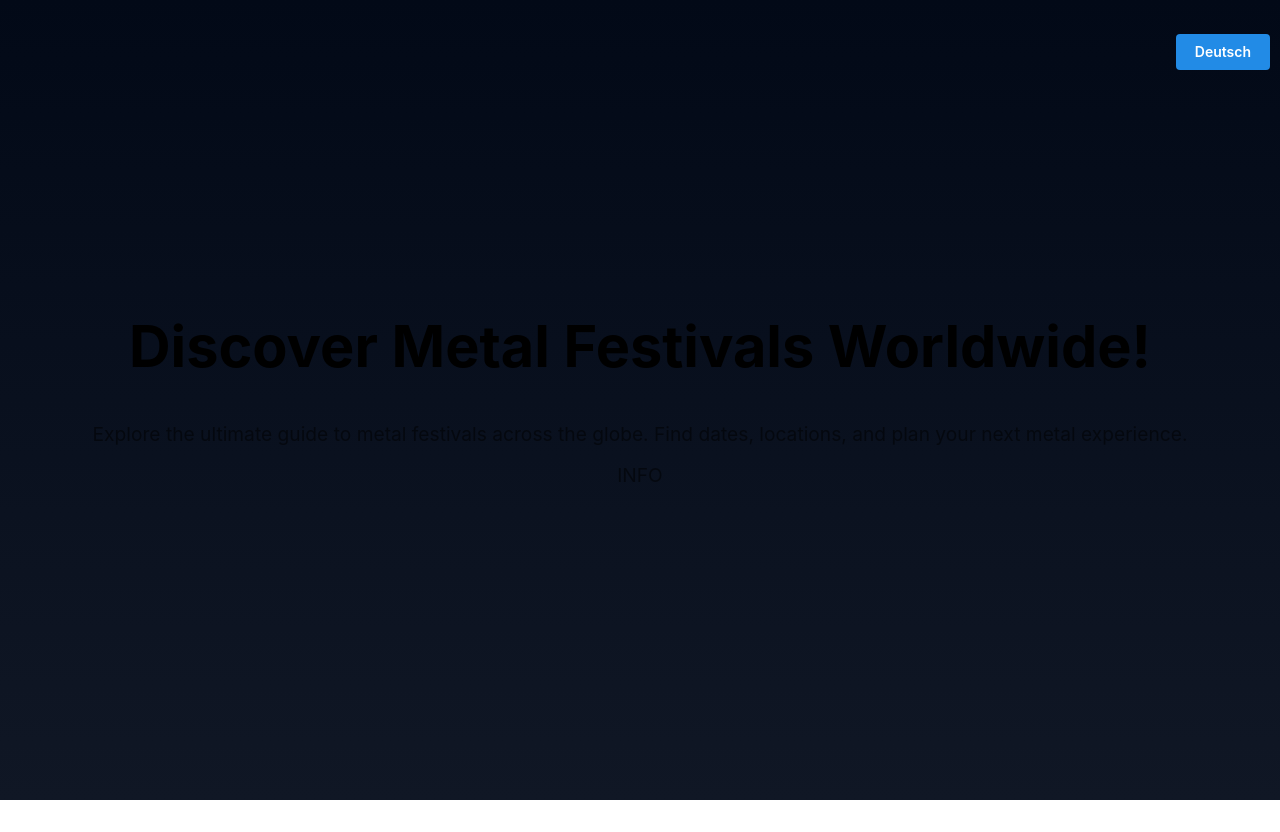
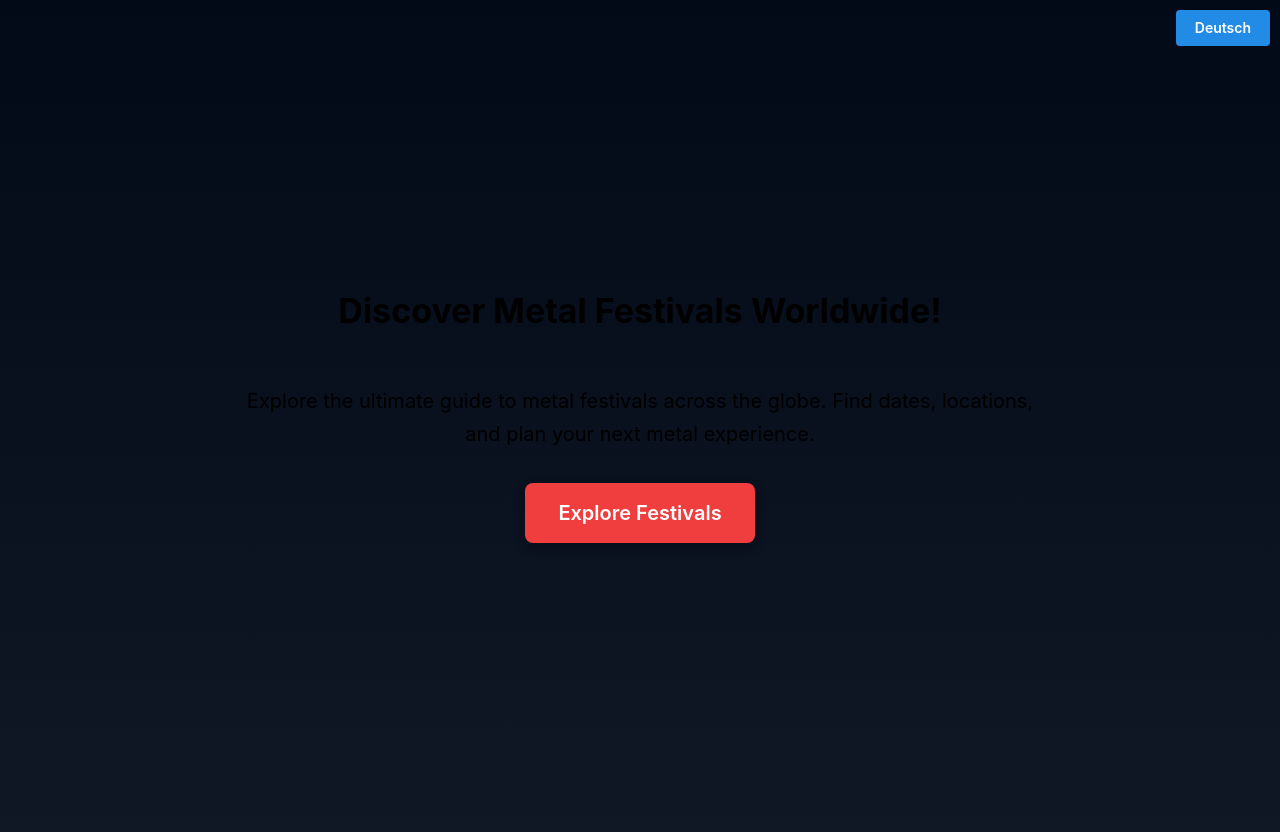
Before and after one commit to ibrahimkonuk/metal-festival-list, a React app: page / in a window 1280 px wide. Before the commit the page ends 800 px from the top, so only its background shows below. Built offline with nearby package versions, Linux system fonts and the light colour scheme; the HTML template or start-up script is replaced by a standard one.

Commit message:
chore: clean up components and apply minor tweaks

```diff
--- a/src/pages/FestivalDetailPage.tsx
+++ b/src/pages/FestivalDetailPage.tsx
@@ -19,7 +19,6 @@ const FestivalDetailPage = () => {
     return (
       <div role="status" aria-label="Loading festival details">
         <LoadingOverlay visible={true} />
-        Loading festival details...
       </div>
     );
   }
--- a/src/pages/Home.tsx
+++ b/src/pages/Home.tsx
@@ -1,6 +1,6 @@
-import React from 'react';
-import { Stack, Text, Title } from '@mantine/core';
-import { Trans, useTranslation } from 'react-i18next';
+import React from "react";
+import { Stack, Text, Title, Button, Container, rem } from "@mantine/core";
+import { Link } from "react-router-dom";
 import { useTranslation } from "react-i18next";
 import LanguageSwitch from "src/components/utils/LanguageSwitch";
 
@@ -8,30 +8,45 @@ export const Home: React.FC = () => {
   const { t } = useTranslation();
 
   return (
-    <>
-      <Stack className="content" justify="center">
-        <Title order={1} mb="lg">
-          {t('HEADLINE')}
+    <Container size="md" p="md">
       <LanguageSwitch />
+      <Stack
+        justify="center"
+        align="center"
+        gap="xl"
+        style={{ minHeight: "100vh" }}
+      >
+        <Title order={1} mb="lg" ta="center">
+          {t("HEADLINE")}
         </Title>
-        <Stack gap="sm">
-          <Text>{t('GREETING')}</Text>
-          <Text>
-            <Trans
-              i18nKey="INFO"
-              components={{
-                a: (
-                  <a
-                    href="https://github.com/ibrahimkonuk/metal-festival-list/blob/main/README.md"
-                    target="_blank"
-                    rel="noopener noreferrer"
-                  />
-                ),
-              }}
-            />
-          </Text>
-        </Stack>
+
+        <Text size="xl" ta="center" maw={rem(800)}>
+          {t("GREETING")}
+        </Text>
+
+        <Button
+          component={Link}
+          to="/metalfestivallist"
+          size="xl"
+          radius="md"
+          variant="filled"
+          color="red.7"
+          style={{
+            transition: "transform 0.2s ease, box-shadow 0.2s ease",
+          }}
+          styles={{
+            root: {
+              boxShadow: "0 4px 12px rgba(0, 0, 0, 0.25)",
+              "&:hover": {
+                transform: "translateY(-2px)",
+                boxShadow: "0 6px 16px rgba(0, 0, 0, 0.35)",
+              },
+            },
+          }}
+        >
+          {t("BUTTON")}
+        </Button>
       </Stack>
-    </>
+    </Container>
   );
 };
```
